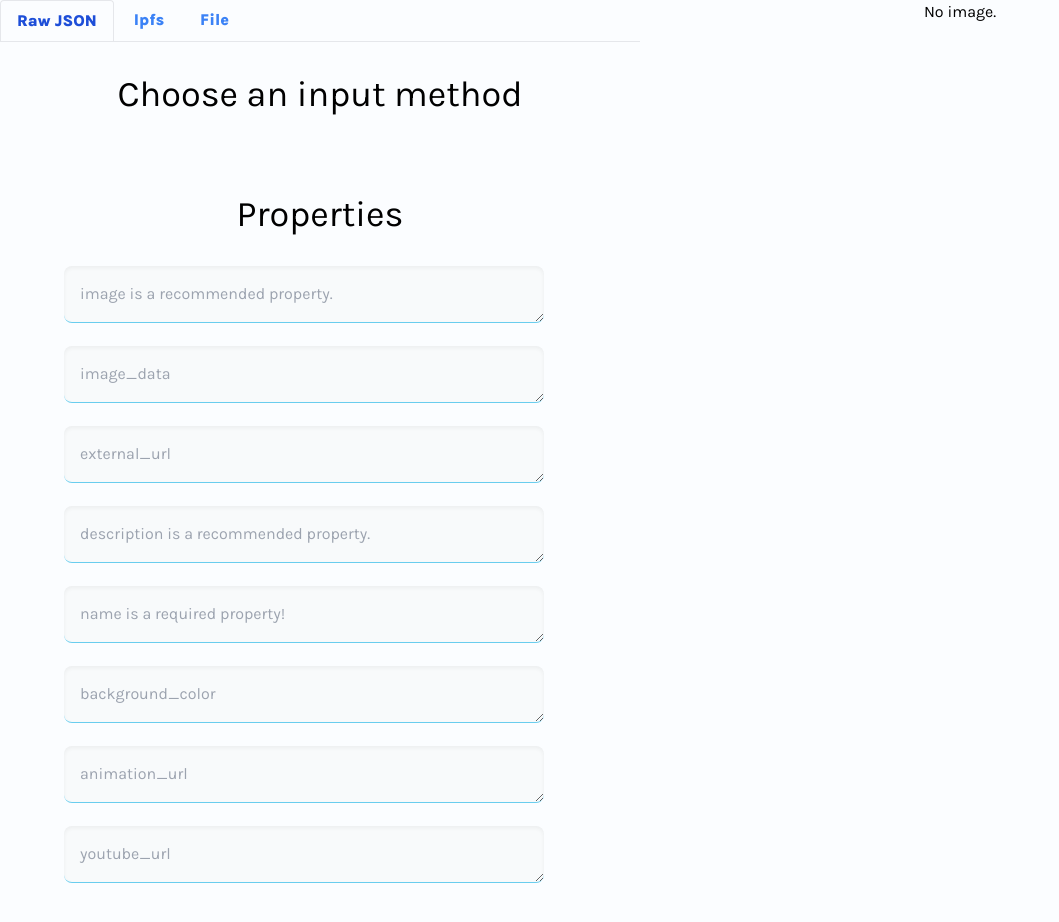
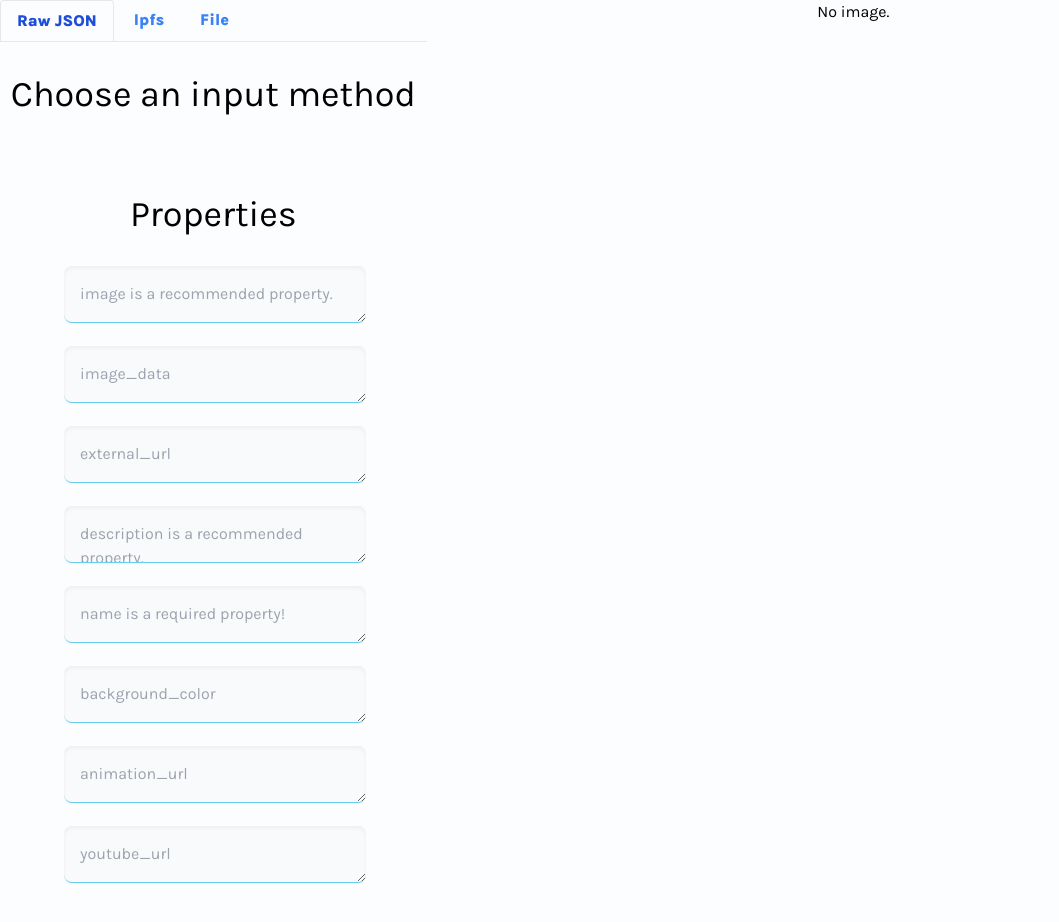
Before and after one commit to fn-Drew/Metadata-Preview, a React (Create React App) app: page / in a window 1280 px wide. Shown: the top 922 px of the page, without its empty margins (0-1059 px from the left). Built offline with nearby package versions, Linux system fonts and the light colour scheme.

Commit message:
changed overall column layout and image size

```diff
--- a/src/App.js
+++ b/src/App.js
@@ -21,7 +21,7 @@ const App = () => {
   }
 
   return (
-    <div class="w grid h-full w-full grid-cols-2 bg-[#fbfdff] font-body">
+    <div class="w grid h-full w-full grid-cols-3 bg-[#fbfdff] font-body">
       <div>
         <Router>
           <NavBar />
@@ -53,7 +53,7 @@ const App = () => {
           <SchemaUI userInput={rawJsonInput} />
         </div>
       </div>
-      <div>
+      <div class="col-span-2">
         <Media userInput={rawJsonInput} />
         <AnimationUrl animationUrl={rawJsonInput.animation_url} />
         <ExternalUrl externalUrl={rawJsonInput.external_url} />
--- a/src/Components/render/Media.js
+++ b/src/Components/render/Media.js
@@ -11,7 +11,7 @@ const Media = ({ userInput }) => {
   return (
     <div class="flex flex-col gap-14">
       <div class="pt-8 text-center text-3xl"> {userInput.name} </div>
-      <img alt="" class="w-1/2 place-self-center shadow-md" src={nftPicture} />
+      <img alt="" class="w-1/3 place-self-center shadow-md" src={nftPicture} />
     </div>
   )
 }
```
